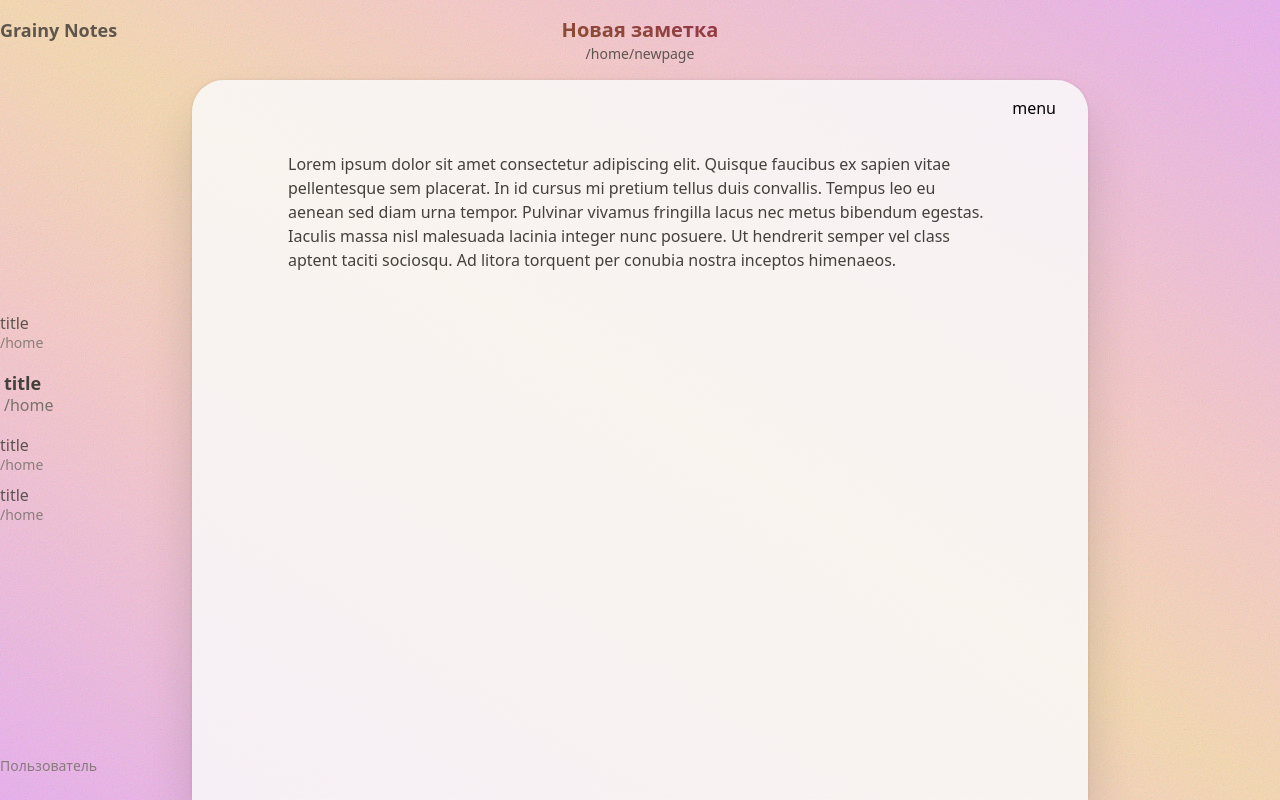
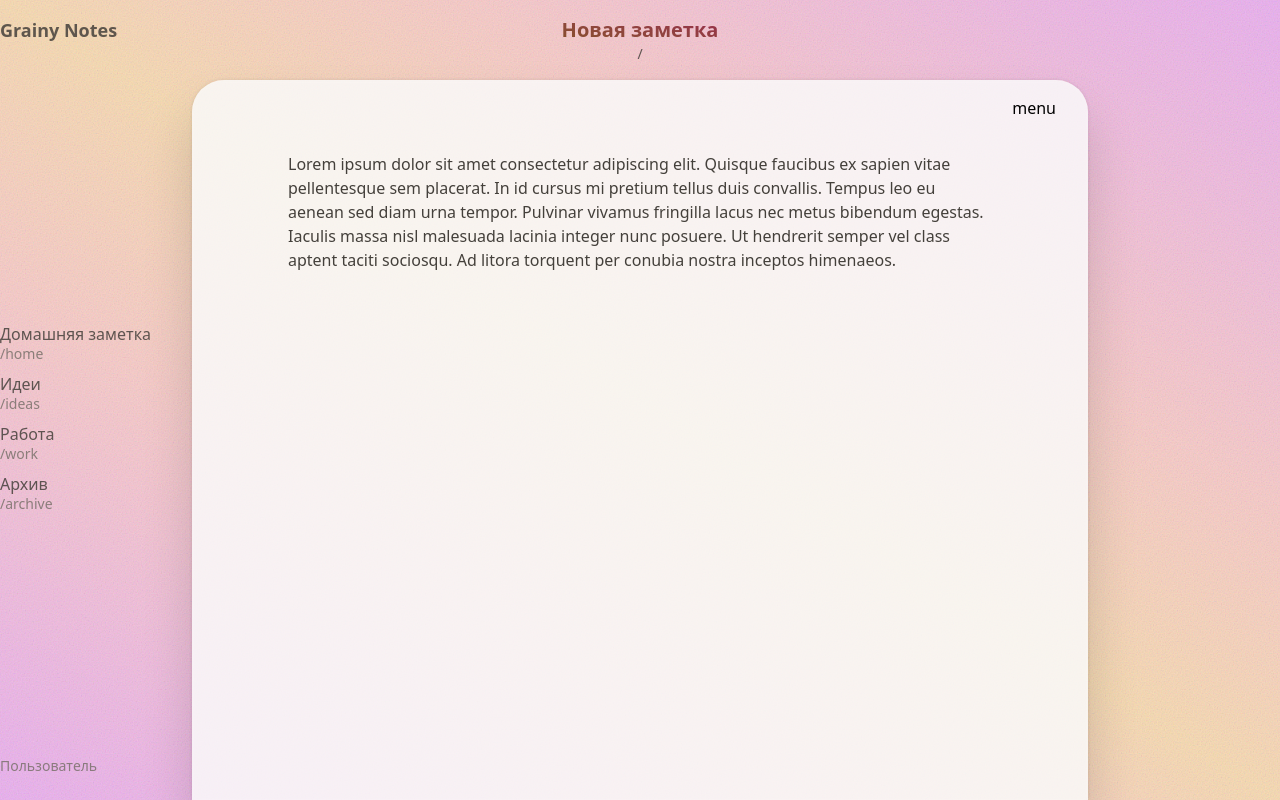
Before and after one commit to rzxx/notes-react-app, a React (Vite) app: page /dashboard in a window 1280 px wide. Built offline with nearby package versions, Linux system fonts and the light colour scheme.

Commit message:
added basic note navigation

```diff
--- a/src/components/ButtonLink.jsx
+++ b/src/components/ButtonLink.jsx
@@ -3,7 +3,7 @@ import { Link } from 'react-router';
 
 const ButtonLink = ({to, text}) => {
     return (
-        <Link className="relative bg-linear-to-t from-black/5 to-white/5 bg-stone-50
+        <Link className="relative bg-linear-to-t from-black/10 to-white/10 bg-stone-50
         transition duration-75 hover:bg-rose-400 text-stone-700 hover:text-stone-50 active:text-stone-200 active:scale-95
         shadow-button active:shadow-pressedbutton px-4 py-2 rounded-lg overflow-hidden"
         to={to}>
--- a/src/components/ItemCard.jsx
+++ b/src/components/ItemCard.jsx
@@ -1,18 +1,18 @@
 import React from "react";
 
 const ItemCard = ({ title, path, selected }) => {
-    return (<>
-    {selected
-        ? <div className="my-3 pl-1">
-            <p className="text-stone-700 text-lg font-semibold">{title}</p>
-            <p className="text-stone-500 -mt-1">{path}</p>
-        </div>
-        : <div className="my-1">
-            <p className="text-stone-700/85">{title}</p>
-            <p className="text-stone-500/85 text-sm -mt-0.5">{path}</p>
-        </div>
-    }
-    </>
+    return (
+    <div className={`${selected ? 'my-3 pl-1' : 'my-1'}
+        transition-all duration-150 ease-out hover:ml-0.5`}>
+        <p className={`${selected ? 'text-stone-700 text-lg font-semibold' : 'text-stone-700/85 hover:text-stone/700'}
+        transition-all duration-150 ease-out`}>
+            {title}
+        </p>
+        <p className={`${selected ? 'text-stone-500 -mt-1' : 'text-stone-500/85 hover:text-stone-500 text-sm -mt-0.5'}
+        transition-all duration-150 ease-out`}>
+            {path}
+        </p>
+    </div>
     );
 }
 
--- a/src/components/ItemsList.jsx
+++ b/src/components/ItemsList.jsx
@@ -1,34 +1,35 @@
 import React, { useState } from "react";
+import { Link, useParams } from "react-router";
 import ItemCard from "./ItemCard";
 
 const ItemsList = () => {
+    const params = useParams();
+    const currentPath = params['*'];
     const [items,] = useState([
         {
-            title: "title",
+            title: "Домашняя заметка",
             path: "/home",
-            selected: false,
         },
         {
-            title: "title",
-            path: "/home",
-            selected: true,
+            title: "Идеи",
+            path: "/ideas",
         },
         {
-            title: "title",
-            path: "/home",
-            selected: false,
+            title: "Работа",
+            path: "/work",
         },
         {
-            title: "title",
-            path: "/home",
-            selected: false,
+            title: "Архив",
+            path: "/archive",
         },
     ])
 
     return (
         <div className="flex flex-col">
             {items.map((item) => (
-                <ItemCard key={item.title+item.path} title={item.title} path={item.path} selected={item.selected} />
+                <Link to={`/dashboard${item.path}`} key={item.title+item.path}>
+                    <ItemCard  title={item.title} path={item.path} selected={`/${currentPath}` === item.path} />
+                </Link>
             ))}
         </div>
     );
--- a/src/main.jsx
+++ b/src/main.jsx
@@ -17,7 +17,8 @@ createRoot(document.getElementById('root')).render(
           <Route path="/login" element={<Login />} />
           <Route path="/register" element={<Register />} />
         </Route>
-        <Route path="/dashboard" element={<Dashboard />} />
+        <Route path='/dashboard/*' element={<Dashboard />}>
+        </Route>
         <Route path="/profile" element={<Profile />} />
       </Routes>
     </BrowserRouter>
--- a/src/pages/Dashboard.jsx
+++ b/src/pages/Dashboard.jsx
@@ -1,9 +1,12 @@
 import React from "react";
-import { Link } from "react-router";
+import { Link, useParams } from "react-router";
 import GradientBackground from "../components/GradientBackground";
 import ItemsList from "../components/ItemsList";
 
 const Dashboard = () => {
+    const params = useParams();
+    const notePath = params['*'];
+
     return (
         <>
             <GradientBackground/>
@@ -13,14 +16,14 @@ const Dashboard = () => {
 
                 <div className="flex flex-col justify-center items-center">
                     <h4 className="text-xl font-black text-transparent bg-linear-to-tr from-yellow-900/85 to-rose-900/85 bg-clip-text">Новая заметка</h4>
-                    <p className="text-sm text-stone-700/85">/home/newpage</p>
+                    <p className="text-sm text-stone-700/85">/{notePath}</p>
                 </div>
             </div>
 
             <div className="max-w-7xl mx-auto relative"
                 style={{ height: "calc(100vh - 5rem)" }}>
                 <div className="absolute h-full left-0 top-0 flex flex-col">
-                    <div className="flex-1 w-42 flex items-center-safe overflow-y-auto max-h-full no-scrollbar">
+                    <div className="flex-1 min-w-42 flex items-center-safe overflow-y-auto max-h-full no-scrollbar">
                         <ItemsList />
                     </div>
 
```
